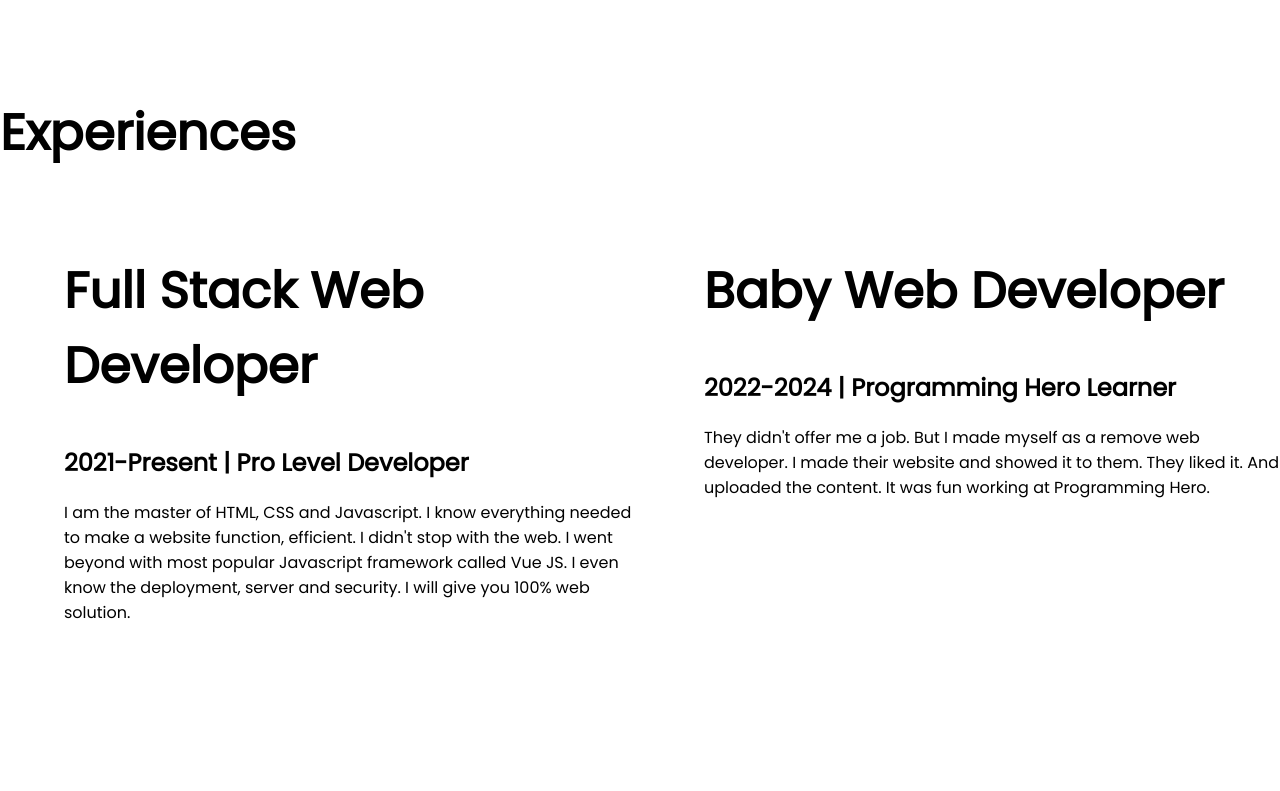
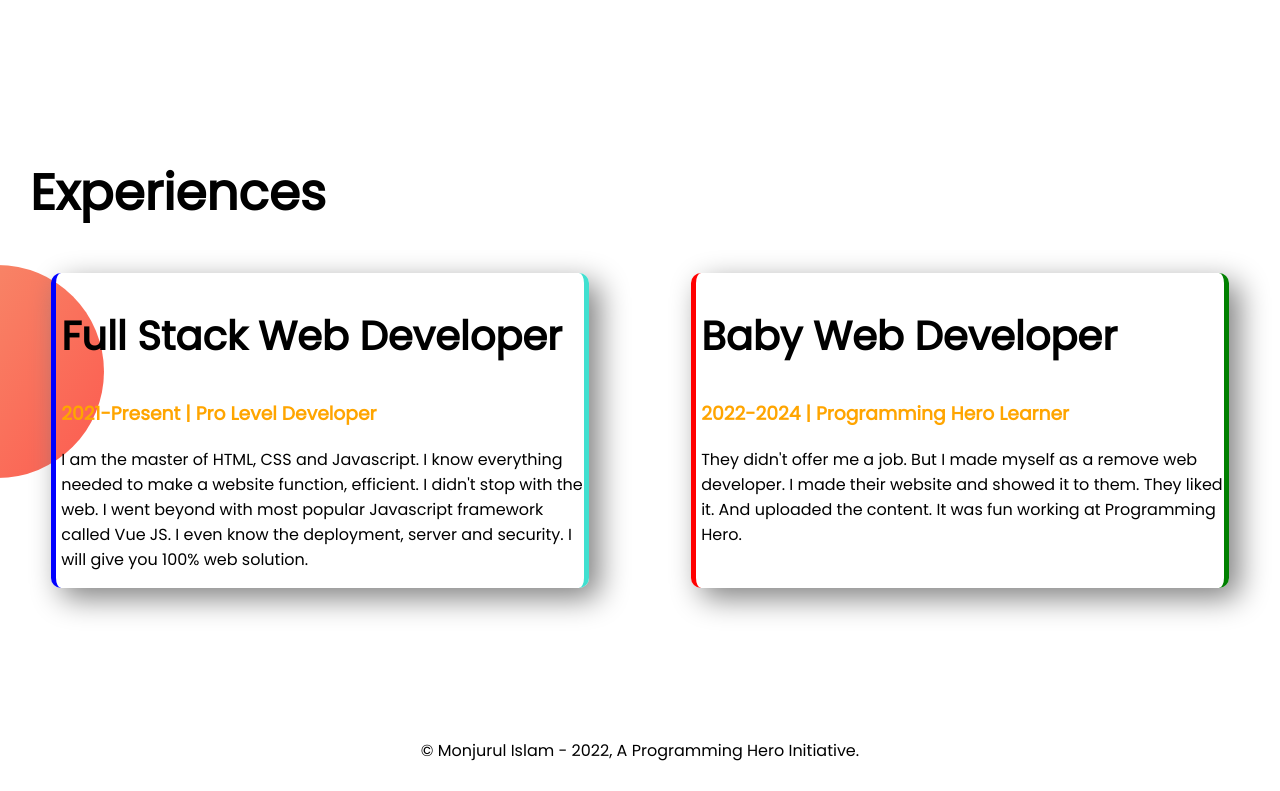
Before and after one commit to Monjurul28/developer-portfolio, a plain HTML site: page index.html in a window 1280 px wide. Shown: the part 1404-2195 px from the top of the page. Drawn offline with Linux system fonts and the light colour scheme.

Commit message:
final added

```diff
--- a/index.html
+++ b/index.html
@@ -40,24 +40,24 @@
             </div>
         </section>
 
-        <section>
-            <h1>Experiences</h1>
-            <div class="flexible-container">
-                    <div class="half-part">
-                        <h1>Full Stack Web Developer</h1>
-                        <h2>2021-Present | Pro Level Developer</h2>
+        <section class="backgroud-area">
+            <h1 class="other-h1">Experiences</h1>
+            <div class="flexible-container" >
+                    <div class="experience-item" id="full">
+                        <h2>Full Stack Web Developer</h2>
+                        <h3 class="color">2021-Present | Pro Level Developer</h3>
                         <p>I am the master of HTML, CSS and Javascript. I know everything needed to make a website function, efficient. I didn't stop with the web. I went beyond with most popular Javascript framework called Vue JS. I even know the deployment, server and security. I will give you 100% web solution.</p>
                     </div>
 
-                    <div class="half-part">
-                        <h1>Baby Web Developer</h1>
-                        <h2>2022-2024 | Programming Hero Learner</h2>
+                    <div class="experience-item" id="full-2">
+                        <h2>Baby Web Developer</h2>
+                        <h3 class="color">2022-2024 | Programming Hero Learner</h3>
                         <p>They didn't offer me a job. But I made myself as a remove web developer. I made their website and showed it to them. They liked it. And uploaded the content. It was fun working at Programming Hero.</p>
                     </div>
             </div>
         </section>
-
-
 </body>
-
+    <footer>
+        <p>© Monjurul Islam - 2022, A Programming Hero Initiative.</p>
+    </footer>
 </html>
--- a/style.css
+++ b/style.css
@@ -5,6 +5,9 @@ body {
 
 h1 {
     font-size: 50px;
+}
+h2{
+    font-size: 40px;
 }
 #paragraph{
     text-align: justify;
@@ -58,3 +61,36 @@ h1 {
     background-repeat: no-repeat;
     background-position: right;
 }
+.other-h1{
+    margin-left: 30px;
+}
+.color{
+    color: orange;
+}
+.backgroud-area{
+    background-image: url(Image/exp-bg.png);
+    background-repeat: no-repeat;
+    background-position: left;
+
+}
+.experience-item{
+
+    width: 50%;
+    margin-left: 4%;
+    margin-right: 4%;
+    padding-left: 5px;
+    border-radius: 10px;
+
+    box-shadow: 10px 10px 30px gray;
+}
+#full{
+    border-left: 5px solid blue;
+    border-right: 5px solid turquoise;
+}
+#full-2{
+    border-left: 5px solid red;
+    border-right: 5px solid green;
+}
+footer p{
+    text-align: center;
+}
```
